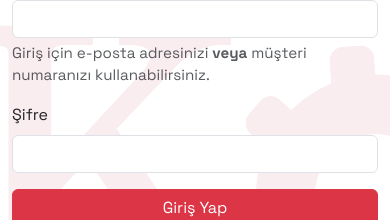
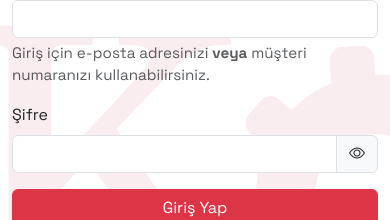
Before and after one commit to yusufkaya01/katip-otomasyonu-fe, a React (Create React App) app: page /giris in a window 390 px wide. Shown: the part 228-448 px from the top of the page. Built offline with nearby package versions, Linux system fonts and the light colour scheme.

Commit message:
v1.1.2 started, phone number prefix fix in edit, toggle passwrod in login

```diff
--- a/package.json
+++ b/package.json
@@ -1,6 +1,6 @@
 {
   "name": "Katip Otomasyonu",
-  "version": "1.1.1",
+  "version": "1.1.2",
   "private": true,
   "dependencies": {
     "bootstrap": "^5.3.6",
--- a/src/pages/IsletmemPage.js
+++ b/src/pages/IsletmemPage.js
@@ -167,6 +167,8 @@ function IsletmemPage() {
       payload = { district: selectedDistrict };
     } else if (editField === 'tax_office') {
       payload = { tax_office: editValue };
+    } else if (editField === 'phone') {
+      payload = { phone: `+90${editValue}` };
     } else {
       payload = { [editField]: editValue };
     }
@@ -432,6 +434,29 @@ function IsletmemPage() {
                       </button>
                     </div>
                   </div>
+                ) : key === 'phone' ? (
+                  <div style={{ width: 250 }}>
+                    <div className="input-group">
+                      <span className="input-group-text">+90</span>
+                      <input
+                        type="tel"
+                        className="form-control"
+                        value={editValue}
+                        onChange={e => {
+                          let value = e.target.value.replace(/\D/g, '');
+                          if (value.startsWith('0')) value = value.slice(1);
+                          if (value.length > 10) value = value.slice(0, 10);
+                          setEditValue(value);
+                        }}
+                        maxLength={10}
+                        minLength={10}
+                        pattern="[0-9]{10}"
+                        placeholder="5XXXXXXXXX"
+                        required
+                      />
+                    </div>
+                    <div className="form-text">Başında 0 olmadan, 10 haneli giriniz. Örn: 5XXXXXXXXX</div>
+                  </div>
                 ) : (
                   <input
                     type={key === 'password' ? 'password' : 'text'}
@@ -446,8 +471,8 @@ function IsletmemPage() {
               </>
             ) : (
               <>
-                <span className="mx-2">{key === 'password' ? '********' : user[key]}</span>
-                <button className="btn btn-link p-0 text-danger" onClick={() => { handleEditClick(key); setConfirmPassword(''); setConfirming(true); }} title="Düzenle">
+                <span className="mx-2">{key === 'password' ? '********' : (key === 'phone' ? `+90${user[key]}` : user[key])}</span>
+                <button className="btn btn-link p-0 text-danger" onClick={() => { setEditField(key); setEditValue(user[key] || ''); setConfirming(true); setError(''); setSuccess(''); }} title="Düzenle">
                   <i className="bi bi-pencil"></i>
                 </button>
               </>
--- a/src/pages/LoginPage.js
+++ b/src/pages/LoginPage.js
@@ -7,6 +7,7 @@ function LoginPage() {
   const [form, setForm] = useState({ identifier: '', password: '' }); // 'identifier' can be email or customer_id
   const [loading, setLoading] = useState(false);
   const [error, setError] = useState('');
+  const [showPassword, setShowPassword] = useState(false); // Password visibility toggle
   const { login, user } = useAuth();
   const navigate = useNavigate();
 
@@ -76,7 +77,23 @@ function LoginPage() {
           </div>
           <div className="mb-3">
             <label htmlFor="password" className="form-label">Şifre</label>
-            <input type="password" className="form-control" id="password" name="password" value={form.password} onChange={handleChange} required minLength={8} maxLength={16} autoComplete="current-password" />
+            <div className="input-group">
+              <input
+                type={showPassword ? 'text' : 'password'}
+                className="form-control"
+                id="password"
+                name="password"
+                value={form.password}
+                onChange={handleChange}
+                required
+                minLength={8}
+                maxLength={16}
+                autoComplete="current-password"
+              />
+              <span className="input-group-text" style={{cursor:'pointer'}} onClick={() => setShowPassword(v => !v)}>
+                <i className={`bi bi-eye${showPassword ? '-slash' : ''}`}></i>
+              </span>
+            </div>
           </div>
           {error && <div className="alert alert-danger py-2">{error}</div>}
           <button type="submit" className="btn btn-danger w-100" disabled={loading}>
```
Also changed, not shown: 1 other file (tests, documents, lock files or other folders).
